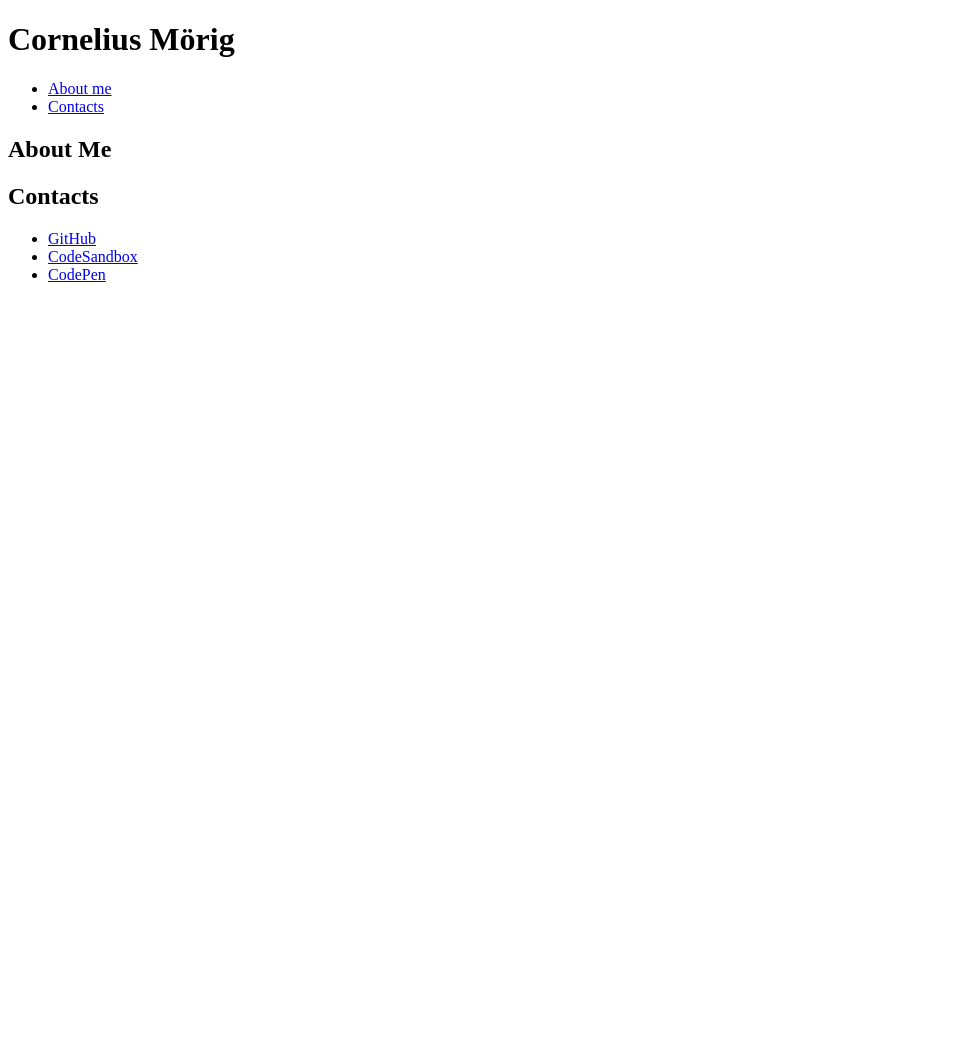
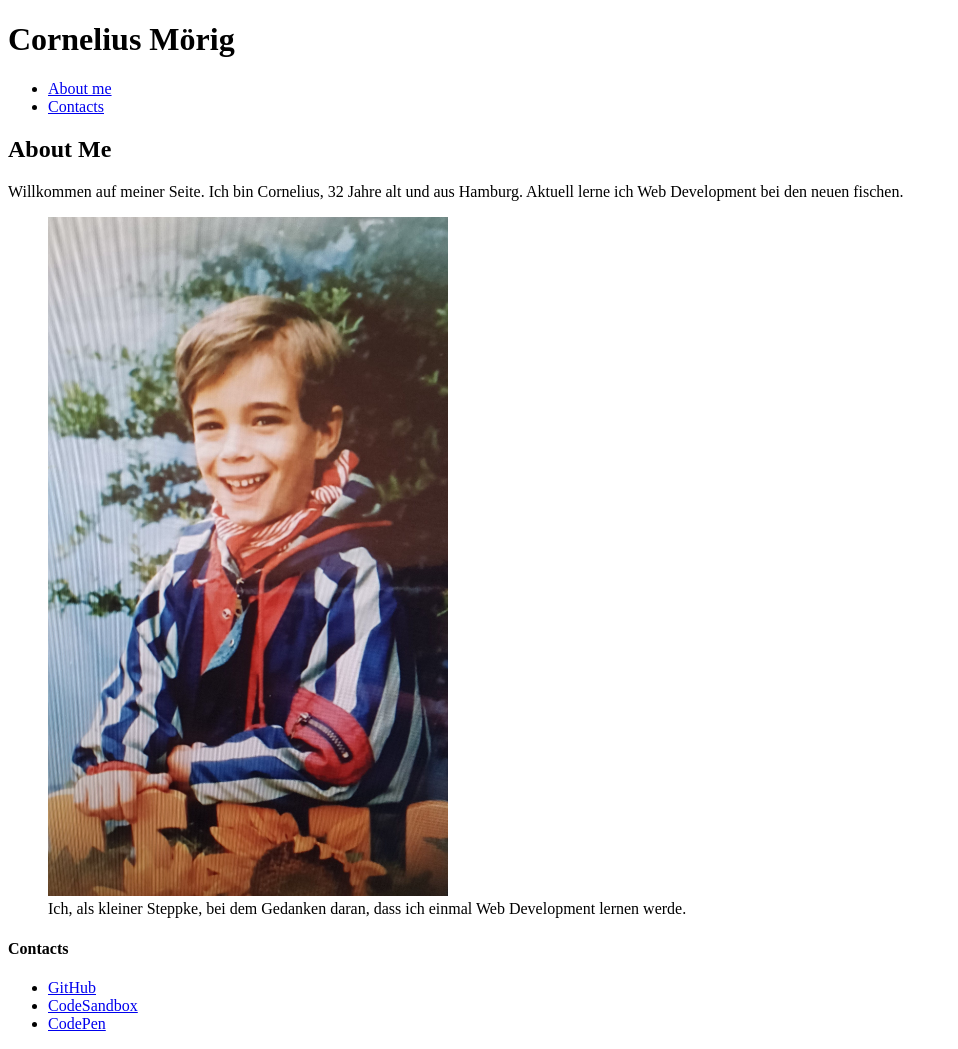
Before and after one commit to CorneliusMoe/personal-website, a plain HTML site: page index.html in a window 1280 px wide. Shown: the whole page, without its empty margins (0-958 px from the left). Before the commit the page ends 800 px from the top, so only its background shows below. Drawn offline with Linux system fonts and the light colour scheme.

Commit message:
add picture and about me

```diff
--- a/index.html
+++ b/index.html
@@ -19,9 +19,24 @@
     <main>
       <section id="aboutme">
         <h2>About Me</h2>
+        <p>
+          Willkommen auf meiner Seite. Ich bin Cornelius, 32 Jahre alt und aus
+          Hamburg. Aktuell lerne ich Web Development bei den neuen fischen.
+        </p>
+        <figure>
+          <img
+            src="assets/images/cornelius-moerig.jpg"
+            width="400"
+            height="auto"
+          />
+          <figcaption>
+            Ich, als kleiner Steppke, bei dem Gedanken daran, dass ich einmal
+            Web Development lernen werde.
+          </figcaption>
+        </figure>
       </section>
       <section id="contacts">
-        <h2>Contacts</h2>
+        <h4>Contacts</h4>
         <ul>
           <li><a href="https://github.com/corneliusmoe">GitHub</a></li>
           <li>
```
Also changed, not shown: assets/images/cornelius-moerig.jpg (added).
